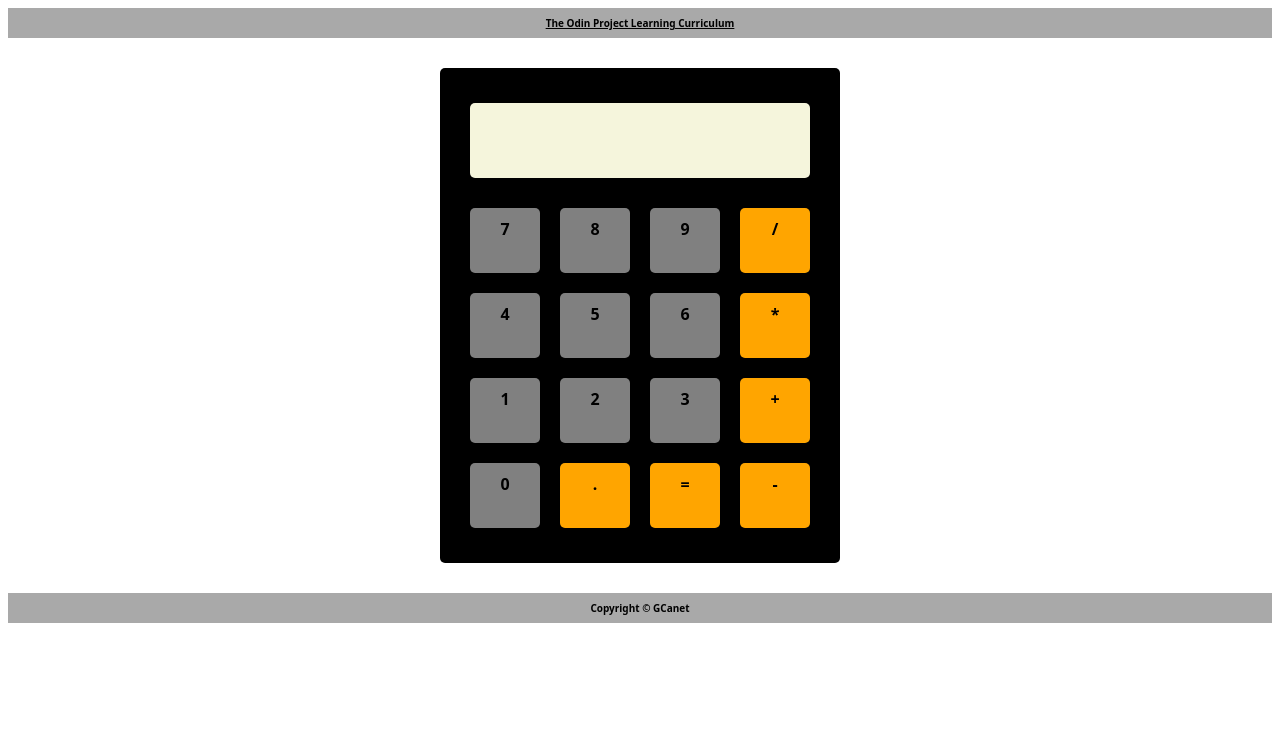
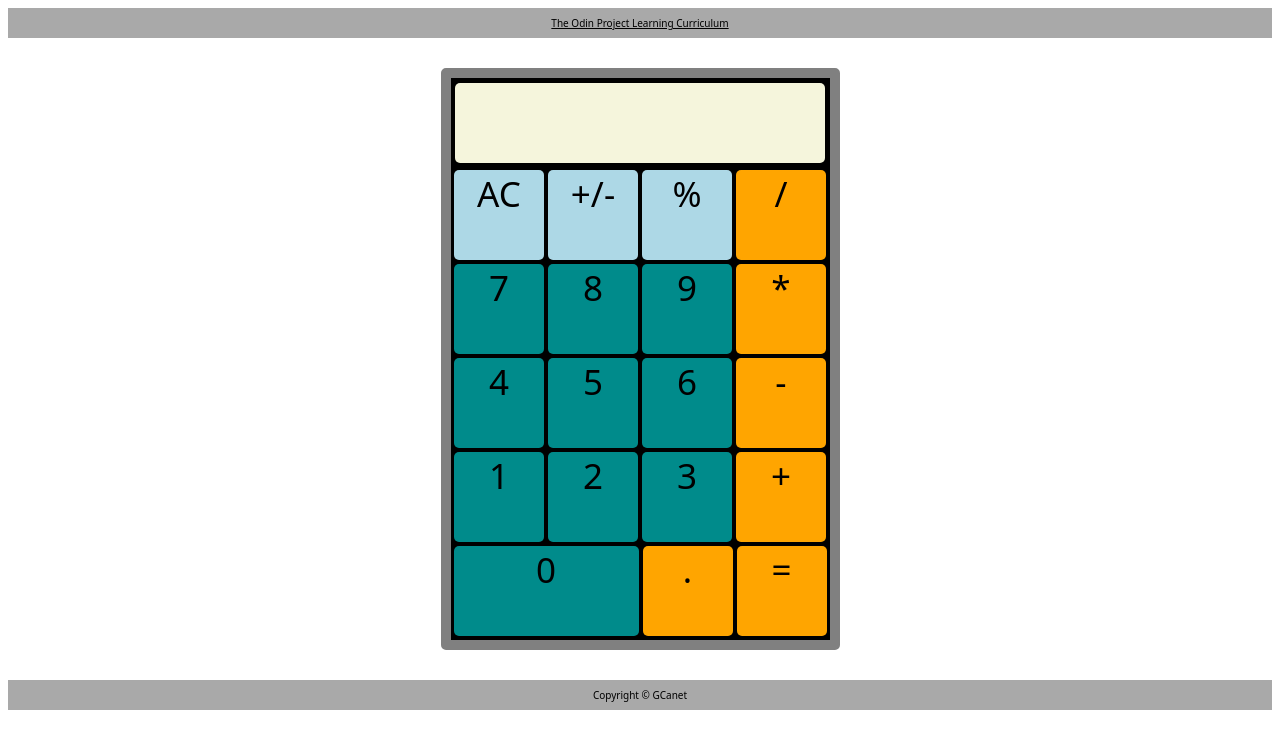
Before and after one commit to GCanet/calculator, a plain HTML site: page index.html in a window 1280 px wide. Drawn offline with Linux system fonts and the light colour scheme.

Commit message:
change style

```diff
--- a/index.html
+++ b/index.html
@@ -13,17 +13,23 @@
     <div class='exterior'>
         <div class="pantalla">
         </div>
+        <div class="filazero">
+            <div class="botoniguales" id="ac">AC</div>
+            <div class="botoniguales" id="masmenos">+/-</div>
+            <div class="botoniguales" id="porciento">%</div>
+            <div class="botoniguales" id="division">/</div>
+        </div>
         <div class="primerafila">
             <div class="botoniguales" id="siete">7</div>
             <div class="botoniguales" id="ocho">8</div>
             <div class="botoniguales" id="nueve">9</div>
-            <div class="botoniguales" id="division">/</div>
+            <div class="botoniguales" id="multi">*</div>
         </div>
         <div class="segundafila">
             <div class="botoniguales" id="cuatro">4</div>
             <div class="botoniguales" id="cinco">5</div>
             <div class="botoniguales" id="seis">6</div>
-            <div class="botoniguales" id="multi">*</div>
+            <div class="botoniguales" id="restar">-</div>
         </div>
         <div class="tercerafila">
             <div class="botoniguales" id="uno">1</div>
@@ -35,7 +41,6 @@
             <div class="botoniguales" id="zero">0</div>
             <div class="botoniguales" id="decimales">.</div>
             <div class="botoniguales" id="igual">=</div>
-            <div class="botoniguales" id="restar">-</div>
         </div>
     </div>
 <script src='script.js'></script>
--- a/style.css
+++ b/style.css
@@ -2,7 +2,6 @@
 
 * {
     font-family: system-ui, -apple-system, BlinkMacSystemFont, 'Segoe UI', Roboto, Oxygen, Ubuntu, Cantarell, 'Open Sans', 'Helvetica Neue', sans-serif;
-    font-weight: bolder;
 }
 
 h1 {
@@ -43,9 +42,7 @@ footer {
 body {
     display: flex;
     flex-direction: column;
-    justify-content: center;
     align-items: center;
-    align-self: center;
 }
 
 .url {
@@ -58,63 +55,66 @@ body {
     display: flex;
     flex-direction: column;
     background-color: black;
-    width: 400px;
-    height: 480px;
+    width: 375px;
+    height: 555px;
     text-align: center;
     border-radius: 5px;
-    padding-top: 15px;
+    font-size: 35px;
+    padding-top: 5px;
+    padding-left: 2px;
+    padding-right: 2px;
+    padding-bottom: 2px;
+    border: 10px solid gray;
 }
 
 .pantalla {
     display: flex;
     flex-direction: row;
-    align-self: center;
-    width: 300px;
-    height: 35px;
+    width: 370px;
+    height: 90px;
+    margin-bottom: 5px;
     background-color: white;
-    margin: 20px;
-    padding: 20px;
     text-align: right;
     border-radius: 5px;
     background-color: beige;
+    align-self: center;
+}
+
+.filazero {
+    display: flex;
+    flex-direction: row;
+    align-self: center;
 }
 
 .primerafila {
     display: flex;
     flex-direction: row;
     align-self: center;
-    align-items: center;
 }
 
 .segundafila {
     display: flex;
     flex-direction: row;
     align-self: center;
-    align-items: center;
 }
 
 .tercerafila {
     display: flex;
     flex-direction: row;
     align-self: center;
-    align-items: center;
 }
 
 .cuartafila {
     display: flex;
     flex-direction: row;
     align-self: center;
-    align-items: center;
 }
 
 .botoniguales {
-    width: 50px;
-    height: 45px;
-    margin: 10px;
-    padding: 10px;
-    background-color: white;
+    width: 90px;
+    height: 90px;
+    margin: 2px;
     border-color: gray;
-    border: 2rem;
     border-radius: 5px;
 }
 
@@ -128,7 +128,7 @@ body {
 #ocho,
 #nueve,
 #zero {
-    background-color: gray
+    background-color: darkcyan;
 }
 
 #division,
@@ -139,3 +139,13 @@ body {
 #decimales {
     background-color: orange;
 }
+
+#ac,
+#masmenos,
+#porciento {
+    background-color: lightblue;
+}
+
+#zero {
+    width: 185px;
+}
```
